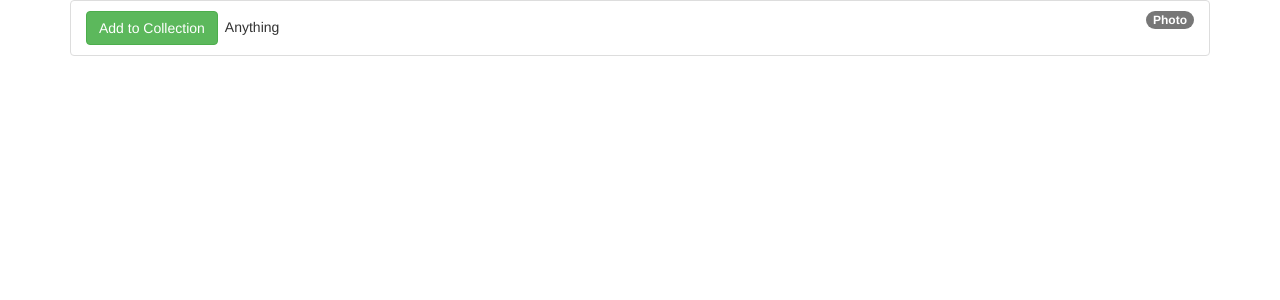
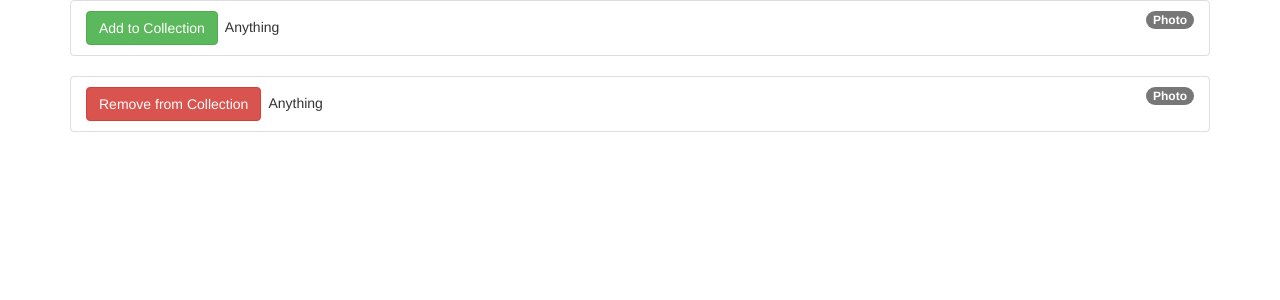
Before and after one commit to Jun711/Angular2Practice, an Angular app: page / in a window 1280 px wide. Shown: the top 300 px of the page. Built offline with nearby package versions, Linux system fonts and the light colour scheme.

Commit message:
Added a collection component

```diff
--- a/src/app/app.component.html
+++ b/src/app/app.component.html
@@ -1,3 +1,4 @@
 <div class="container">
 	<app-market></app-market>
+	<app-collection></app-collection>
 </div>
--- a/src/app/app.module.ts
+++ b/src/app/app.module.ts
@@ -3,11 +3,13 @@
 
 import { AppComponent } from './app.component';
 import { MarketComponent } from './market/market.component';
+import { CollectionComponent } from './collection/collection.component';
 
 @NgModule({
   declarations: [
     AppComponent,
-    MarketComponent
+    MarketComponent,
+    CollectionComponent
   ],
   imports: [
     BrowserModule
--- /dev/null
+++ b/src/app/collection/collection.component.html
@@ -0,0 +1,11 @@
+<div class="row">
+	<div class="col-xs-12">
+		<ul class="list-group">
+			<li class="list-group-item">
+				<span class="badge">Photo</span>
+				<button class="btn btn-danger">Remove from Collection</button>&nbsp;
+				Anything
+			</li>
+		</ul>
+	</div>
+</div>
--- /dev/null
+++ b/src/app/collection/collection.component.ts
@@ -0,0 +1,15 @@
+import { Component, OnInit } from '@angular/core';
+
+@Component({
+  selector: 'app-collection',
+  templateUrl: './collection.component.html',
+  styles: []
+})
+export class CollectionComponent implements OnInit {
+
+  constructor() { }
+
+  ngOnInit() {
+  }
+
+}
```
